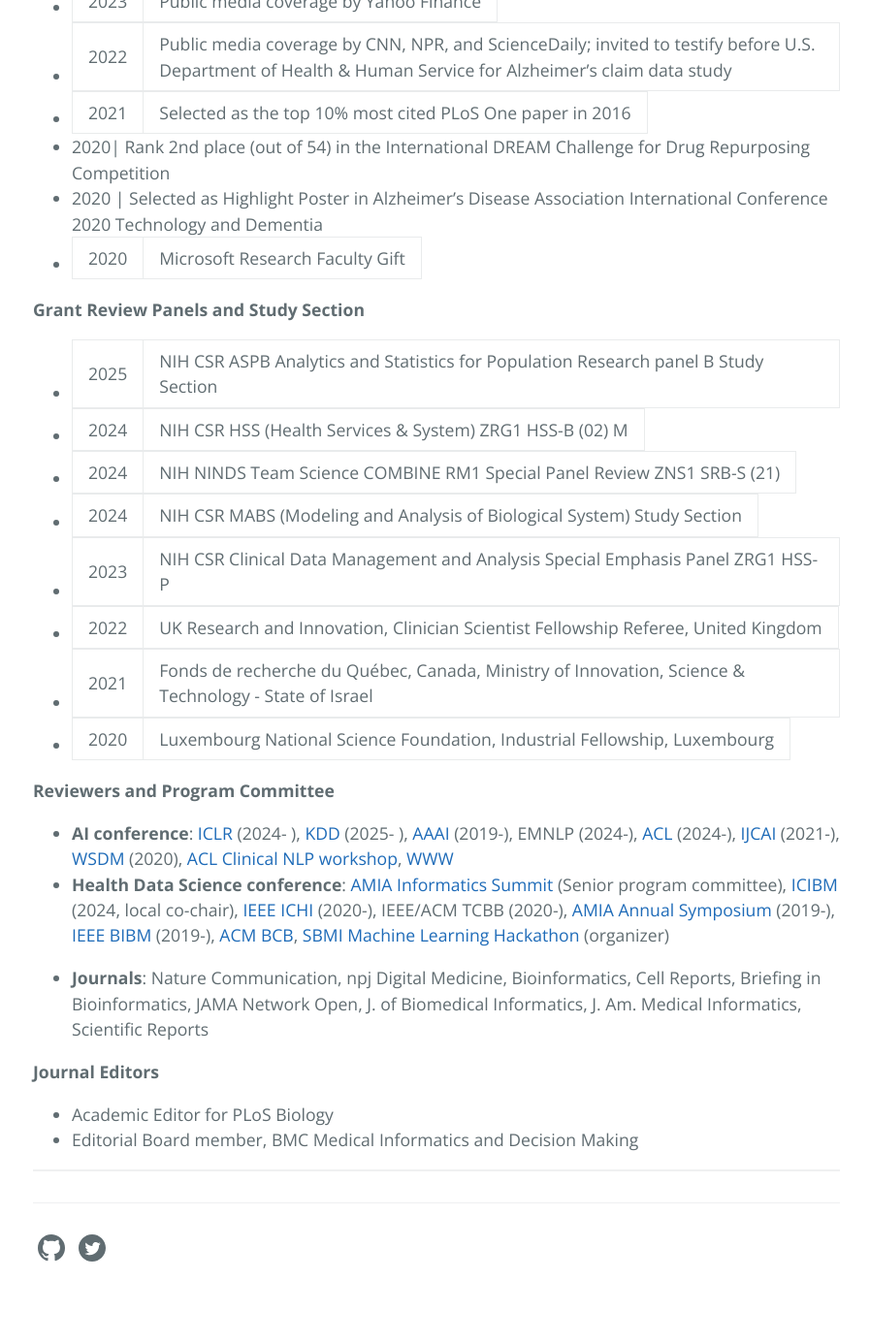
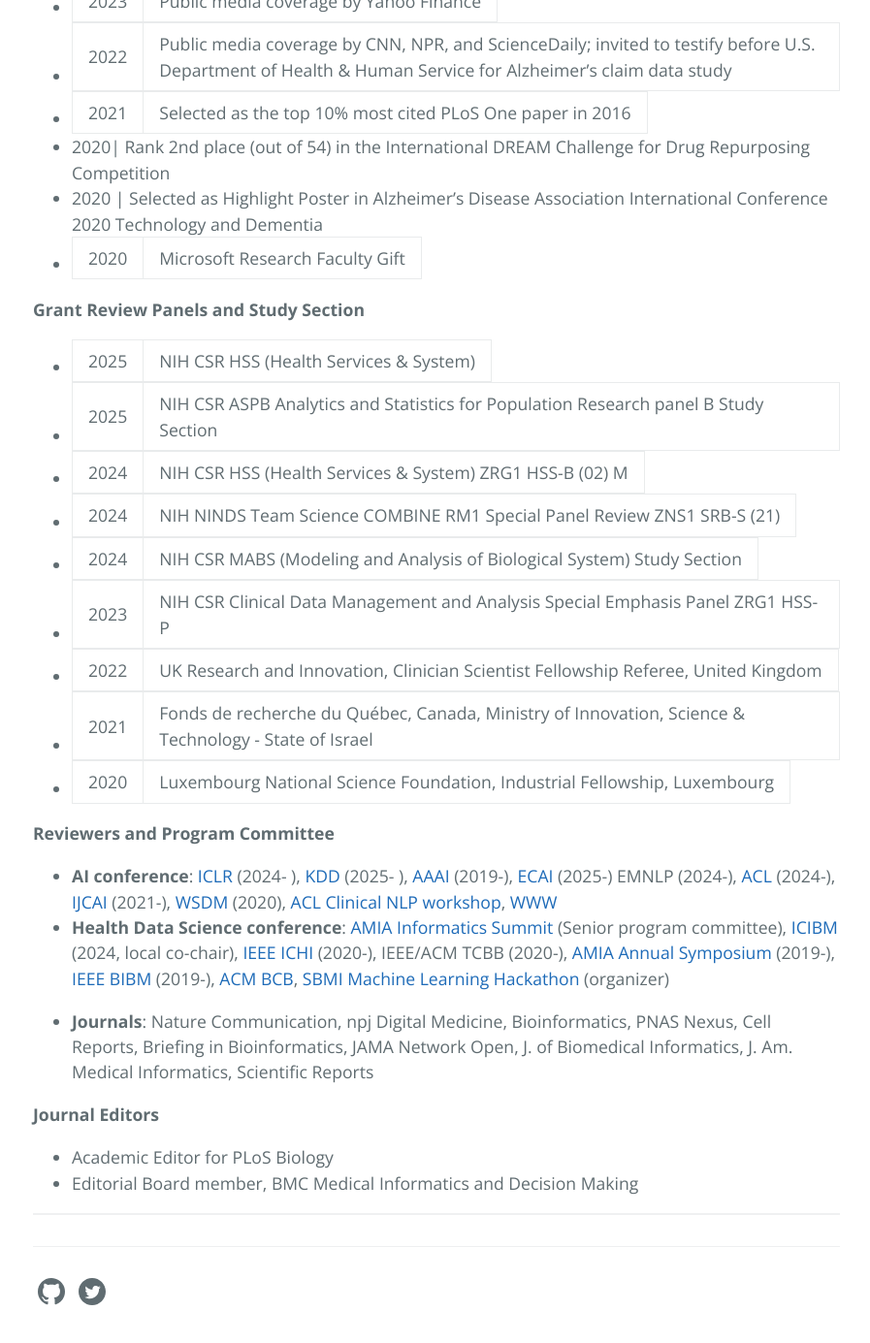
Before and after one commit to yejinjkim/yejinjkim.github.io, a Jekyll site: the page built from pages/professor.md, in a window 1280 px wide and 1400 px high, scrolled down 2167 px. Shown: the top 1385 px of the window at 97% size, without its empty margins (190-1087 px from the left). Built offline with Jekyll 4.4.1, drawn with Linux system fonts in a browser that asks for light colours; before the commit the page ends 3522 px from its top, so only the background shows below that.

Commit message:
Update professor.md

```diff
--- a/pages/professor.md
+++ b/pages/professor.md
@@ -51,6 +51,7 @@
 - 2020	|	Microsoft Research Faculty Gift
 
 **Grant Review Panels and Study Section**
+- 2025	| NIH CSR HSS (Health Services & System)
 - 2025 |	NIH CSR ASPB Analytics and Statistics for Population Research panel B Study Section
 - 2024	| NIH CSR HSS (Health Services & System) ZRG1 HSS-B (02) M
 - 2024 |	NIH NINDS Team Science COMBINE RM1 Special Panel Review ZNS1 SRB-S (21)
@@ -63,10 +64,10 @@
 
 
 **Reviewers and Program Committee**
-- **AI conference**: [ICLR]((https://iclr.cc/)) (2024- ), [KDD](https://www.kdd.org/) (2025- ), [AAAI](https://aaai.org/Conferences/AAAI-22/aiforsocialimpactcall/) (2019-), EMNLP (2024-), [ACL](https://2024.aclweb.org) (2024-), [IJCAI](https://ijcai-21.org/) (2021-),  [WSDM](http://www.wsdm-conference.org/2020/call-for-healthcare-day.php) (2020), [ACL Clinical NLP workshop](https://clinical-nlp.github.io/2023/), [WWW](https://www2018.thewebconf.org/)
+- **AI conference**: [ICLR]((https://iclr.cc/)) (2024- ), [KDD](https://www.kdd.org/) (2025- ), [AAAI](https://aaai.org/Conferences/AAAI-22/aiforsocialimpactcall/) (2019-), [ECAI](https://ecai2025.org/) (2025-) EMNLP (2024-), [ACL](https://2024.aclweb.org) (2024-), [IJCAI](https://ijcai-21.org/) (2021-),  [WSDM](http://www.wsdm-conference.org/2020/call-for-healthcare-day.php) (2020), [ACL Clinical NLP workshop](https://clinical-nlp.github.io/2023/), [WWW](https://www2018.thewebconf.org/)
 - **Health Data Science conference**: [AMIA Informatics Summit](https://amia.org/education-events/amia-2022-informatics-summit) (Senior program committee), [ICIBM](https://icibm2024.iaibm.org/) (2024, local co-chair), [IEEE ICHI](http://ichi2020.de/) (2020-), IEEE/ACM TCBB (2020-), [AMIA Annual Symposium](https://www.amia.org/amia2017/spc) (2019-), [IEEE BIBM](https://ieeebibm.org/BIBM2020/) (2019-), [ACM BCB](http://acm-bcb.org/2017/),  [SBMI Machine Learning Hackathon](https://sbmi.uth.edu/hackathon/) (organizer)
 
-- **Journals**: Nature Communication, npj Digital Medicine, Bioinformatics, Cell Reports, Briefing in Bioinformatics, JAMA Network Open, J. of Biomedical Informatics, J. Am. Medical Informatics, Scientific Reports
+- **Journals**: Nature Communication, npj Digital Medicine, Bioinformatics, PNAS Nexus, Cell Reports, Briefing in Bioinformatics, JAMA Network Open, J. of Biomedical Informatics, J. Am. Medical Informatics, Scientific Reports
 
 
 **Journal Editors**
```
